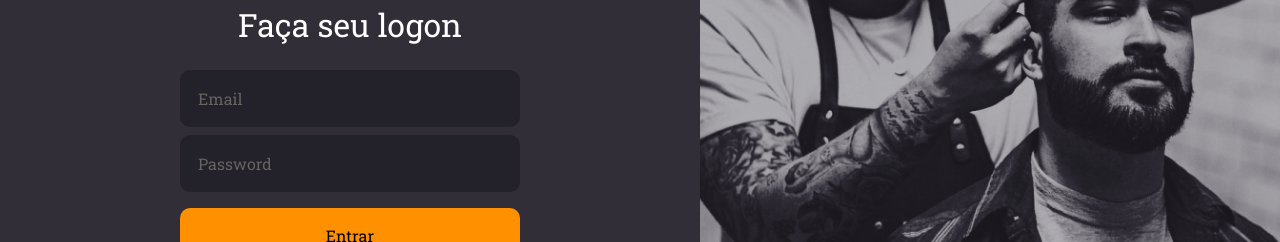
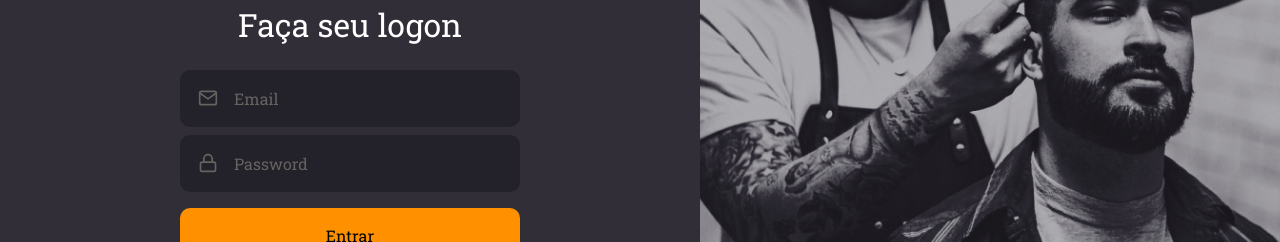
Before and after one commit to lucaspaulodev/GoBarber, a React (Create React App) app: page / in a window 1280 px wide. Shown: the part 289-531 px from the top of the page. Built offline with nearby package versions, Linux system fonts and the light colour scheme.

Commit message:
Isolating components

```diff
--- /dev/null
+++ b/src/components/Button/index.tsx
@@ -0,0 +1,13 @@
+import React, {ButtonHTMLAttributes} from 'react'
+
+import {Container} from './styles'
+
+type ButtonProps = ButtonHTMLAttributes<HTMLButtonElement>;
+
+const Button: React.FC<ButtonProps> = ({children, ...rest}) => (
+    <Container type="button" {...rest}>
+        {children}
+    </Container>
+);
+
+export default Button;
--- /dev/null
+++ b/src/components/Button/styles.ts
@@ -0,0 +1,18 @@
+import styled from 'styled-components'
+import {shade} from 'polished'
+
+export const Container = styled.button`
+    height: 56px;
+    background: #ff9000;
+    border-radius: 10px;
+    border: 0;
+    padding: 0 16px;
+    width: 100%;
+    font-weight: 500;
+    margin-top: 16px;
+    transition: background-color 0.2s;
+
+    &:hover{
+        background: ${shade(0.2, '#ff9000')};
+    }
+`;
--- /dev/null
+++ b/src/components/Input/index.tsx
@@ -0,0 +1,18 @@
+import React, {InputHTMLAttributes} from 'react'
+import {IconBaseProps} from 'react-icons'
+
+import {Container} from './styles'
+
+interface InputProps extends InputHTMLAttributes<HTMLInputElement> {
+    name: string;
+    icon: React.ComponentType<IconBaseProps>;
+}
+
+const Input: React.FC<InputProps> = ({icon: Icon, ...rest}) => (
+    <Container>
+        {Icon && <Icon size={20}/>}
+        <input {...rest} />
+    </Container>
+);
+
+export default Input;
--- /dev/null
+++ b/src/components/Input/styles.ts
@@ -0,0 +1,33 @@
+import styled from 'styled-components'
+
+export const Container = styled.div`
+    background: #232129;
+    border-radius: 10px;
+    border: 2px solid #232129;
+    padding: 16px;
+    width: 100%;
+    color: #f4ede8;
+    display:flex;
+    align-items: center;
+
+
+    & + div {
+        margin-top: 8px;
+    }
+
+    input{
+        background: transparent;
+        flex: 1;
+        border: 0;
+
+        &::placeholder{
+            color: #666360;
+        }
+
+    }
+
+    svg{
+        margin-right: 16px;
+        color: #666360;
+    }
+`
--- a/src/pages/Signin/index.tsx
+++ b/src/pages/Signin/index.tsx
@@ -1,9 +1,12 @@
 import React from 'react';
-import { FiLogIn } from 'react-icons/fi'
+import { FiLogIn, FiMail, FiLock } from 'react-icons/fi'
 
 
 import { Container, Content, Background } from './styles'
 import logoImg from '../../assets/logo.svg'
+
+import Button from '../../components/Button'
+import Input from '../../components/Input'
 
 const SignIn: React.FC = () => (
     <Container>
@@ -12,9 +15,9 @@
 
             <form>
                 <h1>Faça seu logon</h1>
-                <input placeholder="Email"/>
-                <input type="password" placeholder="Password"/>
-                <button type="submit">Entrar</button>
+                <Input name="email" icon={FiMail} placeholder="Email"/>
+                <Input name="password" icon={FiLock} type="password" placeholder="Password"/>
+                <Button type="submit">Entrar</Button>
                 <a href="/">Esqueci minha senha</a>
             </form>
             <a href="/">
--- a/src/pages/Signin/styles.ts
+++ b/src/pages/Signin/styles.ts
@@ -23,39 +23,6 @@
 
         h1{
             margin-bottom: 24px;
-        }
-
-        input{
-            background: #232129;
-            border-radius: 10px;
-            border: 2px solid #232129;
-            padding: 16px;
-            width: 100%;
-            color: #f4ede8;
-
-            &::placeholder{
-                color: #666360;
-            }
-
-            & + input{
-                margin-top: 8px;
-            }
-        }
-
-        button{
-            background: #ff9000;
-            height: 56px;
-            border-radius: 10px;
-            border: 0;
-            padding: 0 16px;
-            width: 100%;
-            font-weight: 500;
-            margin-top: 16px;
-            transition: background-color 0.2s;
-
-            &:hover{
-                background: ${shade(0.2, '#ff9000')};
-            }
         }
 
         a{
```
